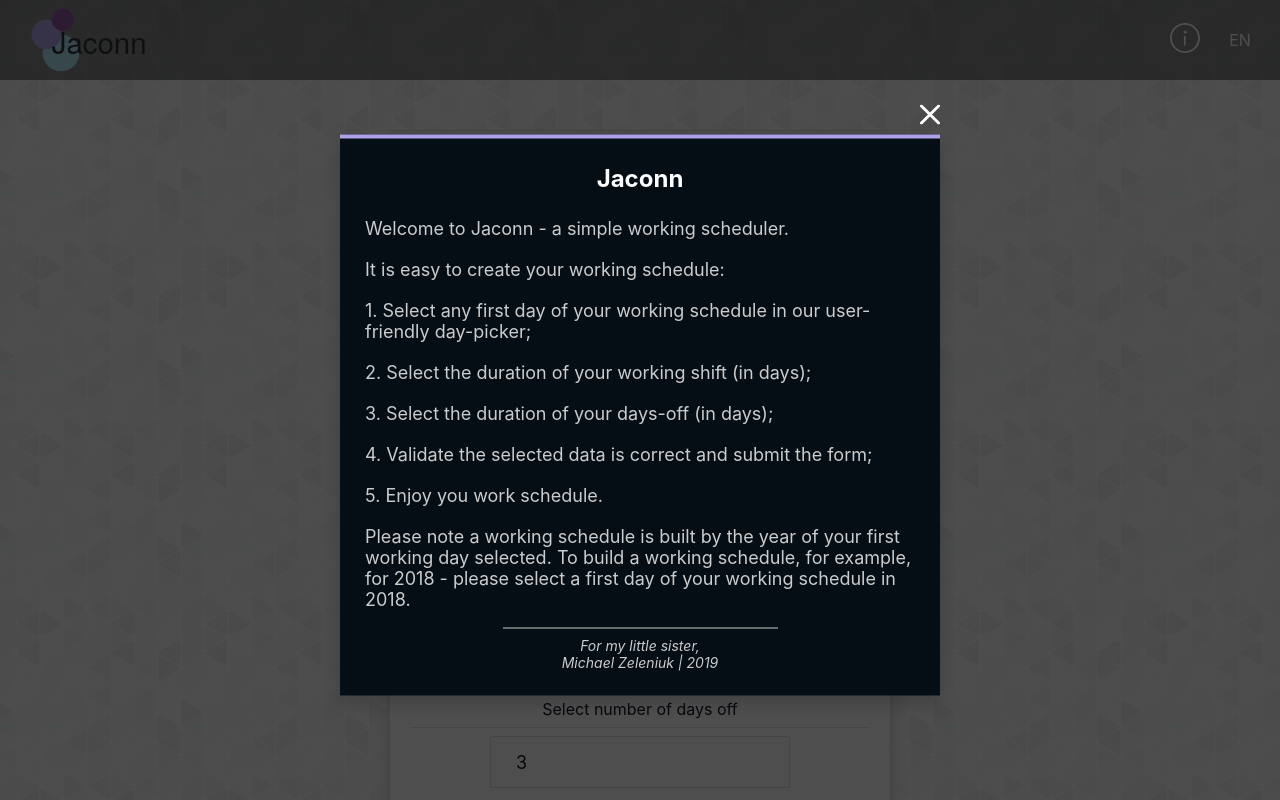
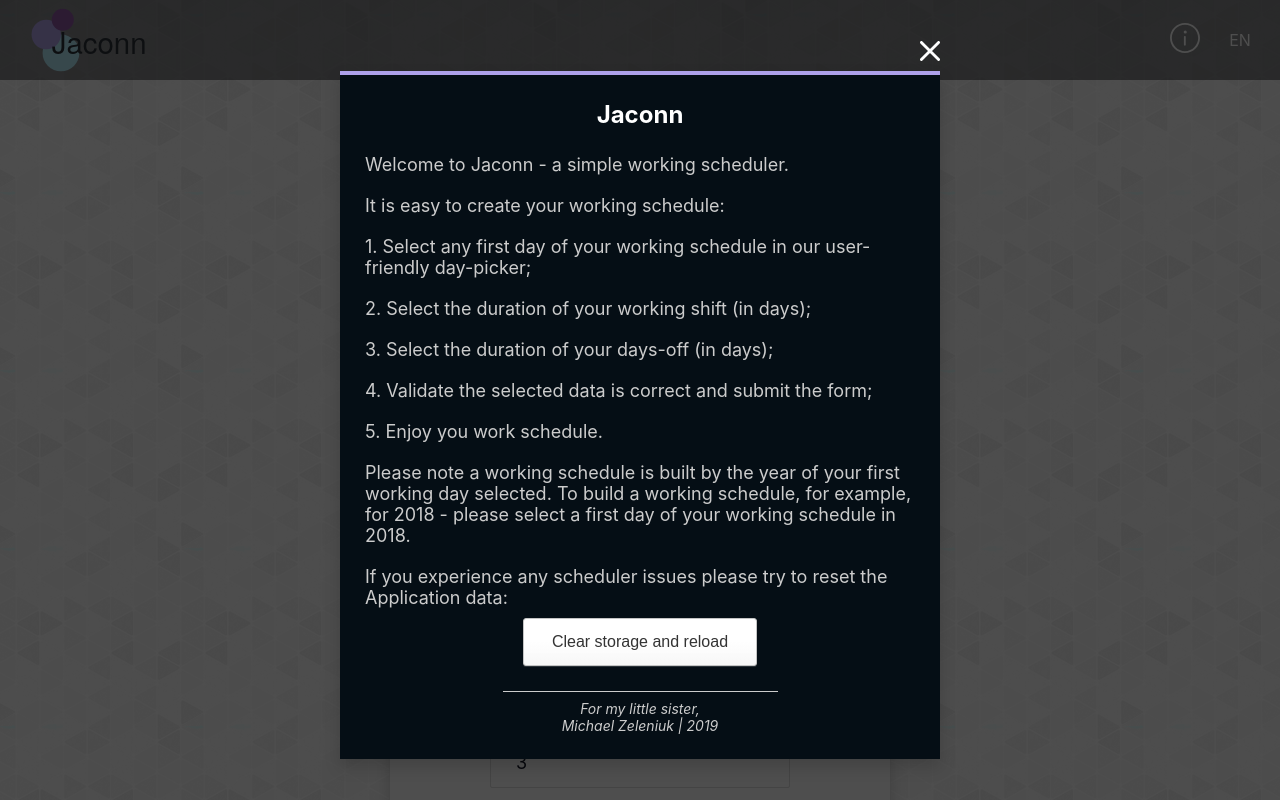
Before and after one commit to mzeleniuk/Jaconn, a React (Create React App) app: page / in a window 1280 px wide. Both pictures are taken after a click on the element 1185 px from the left and 40 px from the top of the page. Shown: the top 800 px of the page. Built offline with nearby package versions, Linux system fonts and the light colour scheme.

Commit message:
Add ability to clear storage

```diff
--- a/package.json
+++ b/package.json
@@ -1,6 +1,6 @@
 {
   "name": "jaconn",
-  "version": "1.2.0",
+  "version": "1.3.0",
   "private": true,
   "dependencies": {
     "react": "^16.7.0",
--- a/src/components/infoModal.jsx
+++ b/src/components/infoModal.jsx
@@ -3,6 +3,8 @@ import { connect } from 'react-redux';
 import Modal from 'react-modal';
 
 import { CloseIcon, InfoIcon } from '../images/icons';
+import { showLoader } from '../redux/actions';
+import { Storage } from '../services/storage';
 
 class InfoModal extends Component {
     constructor(props) {
@@ -19,6 +21,13 @@ class InfoModal extends Component {
 
     closeModal = () => {
         this.setState({ modalIsOpen: false });
+    };
+
+    resetApp = () => {
+        this.props.showLoader();
+
+        Storage.clearStorage();
+        window.location.reload();
     };
 
     render() {
@@ -58,6 +67,13 @@ class InfoModal extends Component {
                                 <p className="modal-message">{this.props.dictionary.projectInfoParagraphSix}</p>
                                 <p className="modal-message">{this.props.dictionary.projectInfoParagraphSeven}</p>
                                 <p className="modal-message">{this.props.dictionary.projectInfoParagraphEight}</p>
+                                <p className="modal-message">{this.props.dictionary.projectInfoParagraphNine}</p>
+
+                                <div className="button-container">
+                                    <button className="button-white" onClick={this.resetApp}>
+                                        {this.props.dictionary.clearStorage}
+                                    </button>
+                                </div>
 
                                 <hr/>
 
@@ -77,6 +93,7 @@ class InfoModal extends Component {
 const mapStateToProps = state => {
     return {
         dictionary: {
+            clearStorage: state.dictionary.data['ClearStorage'],
             modalFooterPartOne: state.dictionary.data['ModalFooterPartOne'],
             modalFooterPartTwo: state.dictionary.data['ModalFooterPartTwo'],
             name: state.dictionary.data['Name'],
@@ -87,9 +104,14 @@ const mapStateToProps = state => {
             projectInfoParagraphFive: state.dictionary.data['ProjectInfoParagraphFive'],
             projectInfoParagraphSix: state.dictionary.data['ProjectInfoParagraphSix'],
             projectInfoParagraphSeven: state.dictionary.data['ProjectInfoParagraphSeven'],
-            projectInfoParagraphEight: state.dictionary.data['ProjectInfoParagraphEight']
+            projectInfoParagraphEight: state.dictionary.data['ProjectInfoParagraphEight'],
+            projectInfoParagraphNine: state.dictionary.data['ProjectInfoParagraphNine']
         }
     };
 };
 
-export default connect(mapStateToProps, null)(InfoModal);
+const mapDispatchToProps = {
+    showLoader
+};
+
+export default connect(mapStateToProps, mapDispatchToProps)(InfoModal);
--- a/src/services/dictionaries.js
+++ b/src/services/dictionaries.js
@@ -1,5 +1,6 @@
 class Dictionaries {
     static EN = {
+        ClearStorage: 'Clear storage and reload',
         Code: 'EN',
         DaysOffDuration: 'Number of days off:',
         Duration: 'Shift duration (days):',
@@ -17,6 +18,7 @@ class Dictionaries {
         ProjectInfoParagraphSix: '4. Validate the selected data is correct and submit the form;',
         ProjectInfoParagraphSeven: '5. Enjoy you work schedule.',
         ProjectInfoParagraphEight: 'Please note a working schedule is built by the year of your first working day selected. To build a working schedule, for example, for 2018 - please select a first day of your working schedule in 2018.',
+        ProjectInfoParagraphNine: 'If you experience any scheduler issues please try to reset the Application data:',
         SelectDaysOffDuration: 'Select number of days off',
         SelectDuration: "Select shift's duration (days)",
         SelectFirstDay: "Select shift's first day",
@@ -28,6 +30,7 @@ class Dictionaries {
     };
 
     static UA = {
+        ClearStorage: 'Очистити дані та перезавантажити',
         Code: 'UA',
         DaysOffDuration: 'Кількість вихідних днів:',
         Duration: 'Тривалість зміни (днів):',
@@ -45,6 +48,7 @@ class Dictionaries {
         ProjectInfoParagraphSix: '4. Перевірте правильність вибраних даних та відправте форму;',
         ProjectInfoParagraphSeven: '5. Насолоджуйтесь Вашим робочим графіком.',
         ProjectInfoParagraphEight: 'Зверніть увагу, що робочий розклад формується за роком вибору першого робочого дня. Щоб сформувати робочий розклад, наприклад, за 2018 рік - будь ласка, виберіть перший день свого робочого розкладу в 2018 році.',
+        ProjectInfoParagraphNine: 'Якщо у Вас виникли проблеми з формуванням розкладу - спробуйте очистити дані сайту:',
         SelectDaysOffDuration: 'Оберіть кількість вихідних днів',
         SelectDuration: 'Оберіть тривалість зміни (днів)',
         SelectFirstDay: 'Оберіть перший день зміни',
--- a/src/services/storage.js
+++ b/src/services/storage.js
@@ -14,6 +14,11 @@ class Storage {
     static loadLanguage() {
         return localStorage.getItem('language');
     };
+
+    static clearStorage() {
+        localStorage.removeItem('workload');
+        localStorage.removeItem('language');
+    };
 }
 
 export { Storage };
--- a/src/styles/index.css
+++ b/src/styles/index.css
@@ -21,3 +21,28 @@ h1, h2, h3, h4, h5, h6, p {
     margin: 0;
     padding: 0;
 }
+
+button.button-white {
+    background-color: #ffffff;
+    background-image: linear-gradient(to bottom, transparent, transparent 50%, #f7f7f7);
+    border: 1px solid #c4c4c4;
+    border-radius: 3px;
+    box-shadow: inset 0 0 0 1px rgba(255, 255, 255, 0.05), inset 0 1px 0 0 rgba(255, 255, 255, 0.45), inset 0 -1px 0 0 rgba(255, 255, 255, 0.15), 0 1px 0 0 rgba(255, 255, 255, 0.15);
+    color: #333333;
+    cursor: pointer;
+    font-size: 16px;
+    margin: 0;
+    outline: none;
+    padding: 14px 28px;
+    text-align: center;
+    text-decoration: none;
+    text-shadow: 0 1px rgba(255, 255, 255, 0.4);
+    transition: all 100ms ease-in;
+}
+
+button.button-white:active, button.button-white:focus, button.button-white:hover {
+    background-color: #f2f2f2;
+    background-image: none;
+    border-color: #b6b6b6;
+    box-shadow: inset 0 0 0 1px rgba(0, 0, 0, 0.05), 0 1px 0 0 rgba(255, 255, 255, 0.3);
+}
--- a/src/styles/modal.css
+++ b/src/styles/modal.css
@@ -66,31 +66,36 @@
     overflow-y: auto;
 }
 
-.modal-open .modal-overlay .modal-body .modal-container .modal-content h2.modal-title {
+.modal-open .modal-overlay .modal-body .modal-container .modal-content .modal-content-wrapper h2.modal-title {
     font-size: 24px;
     color: #ffffff;
     text-align: center;
     padding-bottom: 15px;
 }
 
-.modal-open .modal-overlay .modal-body .modal-container .modal-content p.modal-message {
+.modal-open .modal-overlay .modal-body .modal-container .modal-content .modal-content-wrapper p.modal-message {
     font-size: 18px;
     color: #cccccc;
     padding: 10px 0;
 }
 
-.modal-open .modal-overlay .modal-body .modal-container .modal-content hr {
+.modal-open .modal-overlay .modal-body .modal-container .modal-content .modal-content-wrapper hr {
     height: 1px;
     width: 50%;
     border: none;
     background-color: #cccccc;
 }
 
-.modal-open .modal-overlay .modal-body .modal-container .modal-content .modal-footer {
+.modal-open .modal-overlay .modal-body .modal-container .modal-content .modal-content-wrapper .button-container {
+    text-align: center;
+    margin-bottom: 25px;
+}
+
+.modal-open .modal-overlay .modal-body .modal-container .modal-content .modal-content-wrapper .modal-footer {
     text-align: center;
 }
 
-.modal-open .modal-overlay .modal-body .modal-container .modal-content .modal-footer p {
+.modal-open .modal-overlay .modal-body .modal-container .modal-content .modal-content-wrapper .modal-footer p {
     color: #cccccc;
     font-size: 14px;
     font-style: italic;
```
Also changed, not shown: 1 other file (tests, documents, lock files or other folders).
